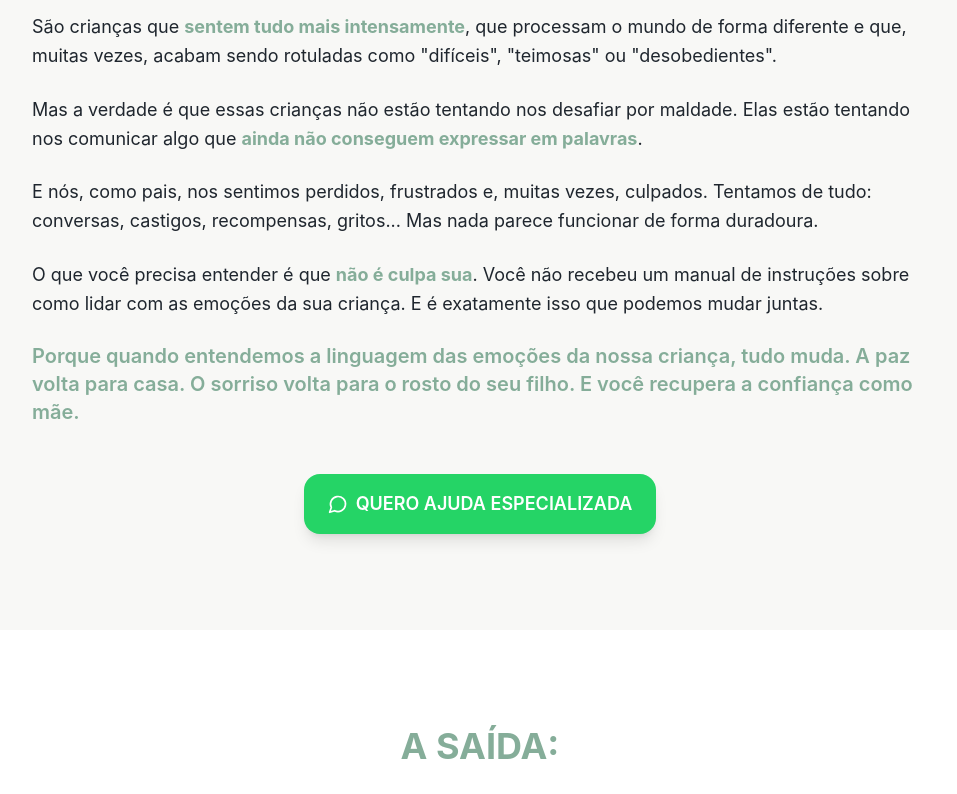
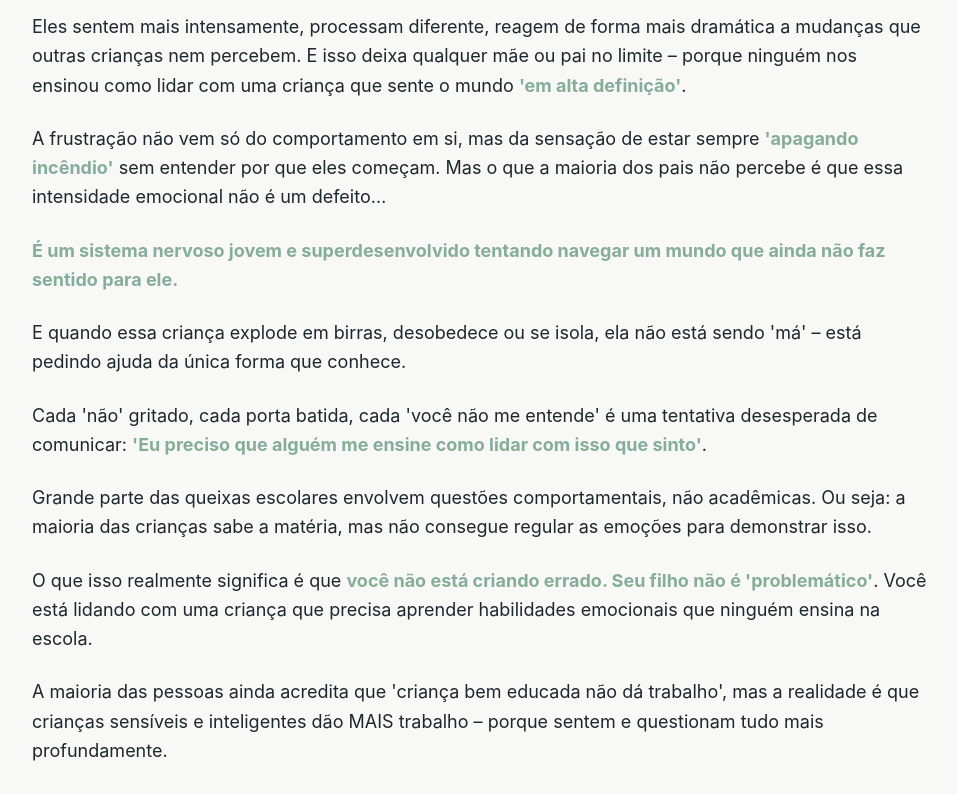
Before and after one commit to natanLPB/caroline-barroso-landing, a React (Vite) app: page / in a window 1280 px wide. Shown: the part 1820-2614 px from the top of the page, without its empty margins (160-1117 px from the left). Built offline with nearby package versions, Linux system fonts and the light colour scheme.

Commit message:
Update Reality Section text
Update the text content for the Reality Section as per the user's provided content.

```diff
--- a/src/components/RealitySection.tsx
+++ b/src/components/RealitySection.tsx
@@ -17,32 +17,43 @@ const RealitySection = () => {
 
           <div className="text-left space-y-6 text-lg leading-relaxed">
             <p>
-              São crianças que <strong className="text-highlight">sentem tudo mais intensamente</strong>,
-              que processam o mundo de forma diferente e que, muitas vezes, acabam sendo rotuladas
-              como "difíceis", "teimosas" ou "desobedientes".
+              Eles sentem mais intensamente, processam diferente, reagem de forma mais dramática a mudanças que outras crianças nem percebem. E isso deixa qualquer mãe ou pai no limite – porque ninguém nos ensinou como lidar com uma criança que sente o mundo <strong className="text-highlight">'em alta definição'</strong>.
             </p>
 
             <p>
-              Mas a verdade é que essas crianças não estão tentando nos desafiar por maldade.
-              Elas estão tentando nos comunicar algo que <strong className="text-highlight">ainda não conseguem expressar em palavras</strong>.
+              A frustração não vem só do comportamento em si, mas da sensação de estar sempre <strong className="text-highlight">'apagando incêndio'</strong> sem entender por que eles começam. Mas o que a maioria dos pais não percebe é que essa intensidade emocional não é um defeito…
             </p>
 
             <p>
-              E nós, como pais, nos sentimos perdidos, frustrados e, muitas vezes, culpados.
-              Tentamos de tudo: conversas, castigos, recompensas, gritos...
-              Mas nada parece funcionar de forma duradoura.
+              <strong className="text-highlight">É um sistema nervoso jovem e superdesenvolvido tentando navegar um mundo que ainda não faz sentido para ele.</strong>
             </p>
 
             <p>
-              O que você precisa entender é que <strong className="text-highlight">não é culpa sua</strong>.
-              Você não recebeu um manual de instruções sobre como lidar com as emoções da sua criança.
-              E é exatamente isso que podemos mudar juntas.
+              E quando essa criança explode em birras, desobedece ou se isola, ela não está sendo 'má' – está pedindo ajuda da única forma que conhece.
             </p>
 
-            <p className="text-xl font-semibold text-highlight">
-              Porque quando entendemos a linguagem das emoções da nossa criança,
-              tudo muda. A paz volta para casa. O sorriso volta para o rosto do seu filho.
-              E você recupera a confiança como mãe.
+            <p>
+              Cada 'não' gritado, cada porta batida, cada 'você não me entende' é uma tentativa desesperada de comunicar: <strong className="text-highlight">'Eu preciso que alguém me ensine como lidar com isso que sinto'</strong>.
+            </p>
+
+            <p>
+              Grande parte das queixas escolares envolvem questões comportamentais, não acadêmicas. Ou seja: a maioria das crianças sabe a matéria, mas não consegue regular as emoções para demonstrar isso.
+            </p>
+
+            <p>
+              O que isso realmente significa é que <strong className="text-highlight">você não está criando errado. Seu filho não é 'problemático'</strong>. Você está lidando com uma criança que precisa aprender habilidades emocionais que ninguém ensina na escola.
+            </p>
+
+            <p>
+              A maioria das pessoas ainda acredita que 'criança bem educada não dá trabalho', mas a realidade é que crianças sensíveis e inteligentes dão MAIS trabalho – porque sentem e questionam tudo mais profundamente.
+            </p>
+
+            <p>
+              Enquanto você se culpa pelos comportamentos do seu filho, ele continua sofrendo por não conseguir expressar o que sente. Cada dia que passa sem as ferramentas certas, é mais frustração acumulada para ambos.
+            </p>
+
+            <p>
+              E a parte mais dolorosa? Ver outras famílias que parecem ter 'filhos fáceis' e se perguntar por que com você é diferente. <strong className="text-highlight">Não é porque você está fazendo algo errado – é porque seu filho precisa de uma abordagem diferente.</strong>
             </p>
           </div>
 
```
